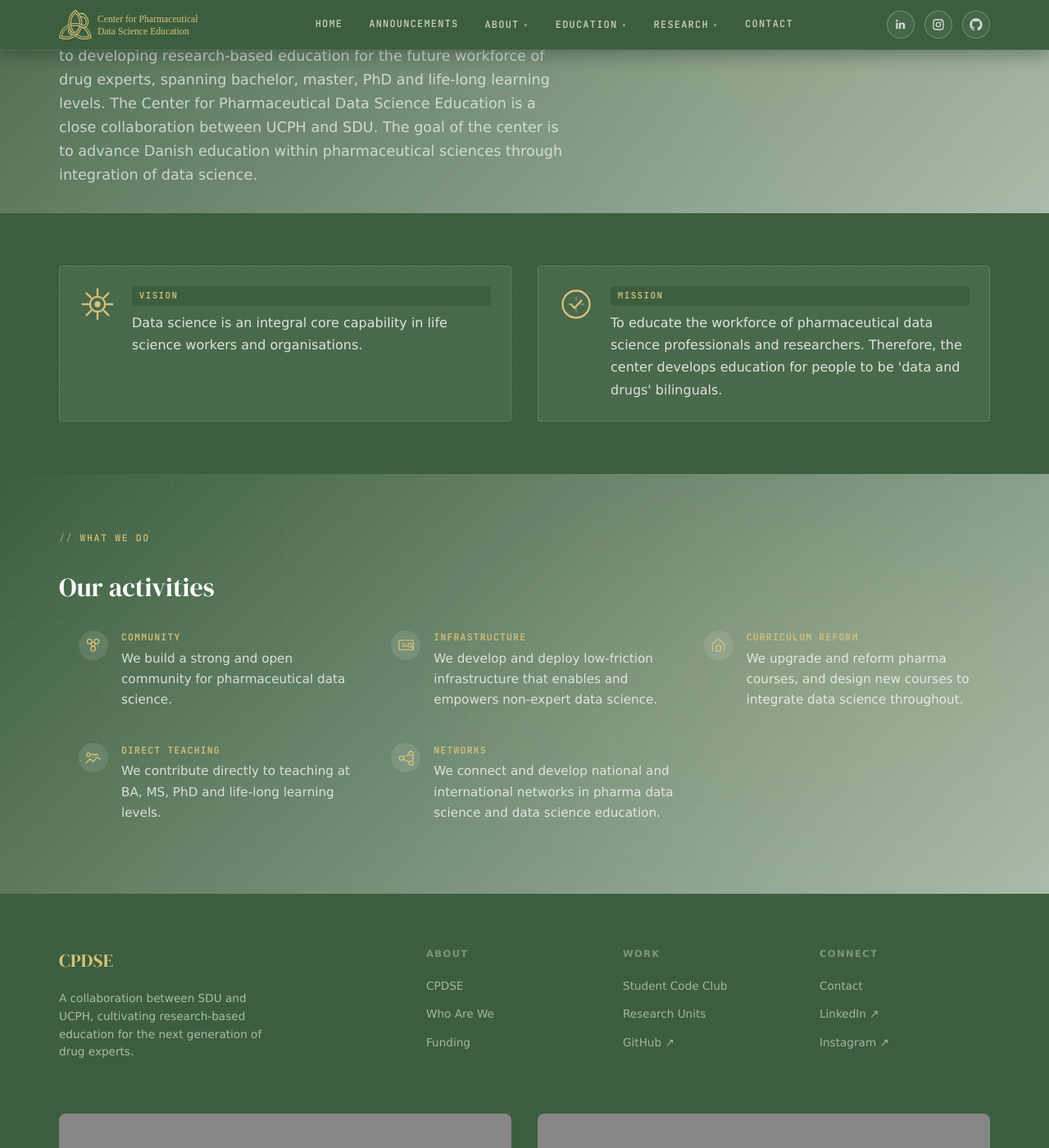
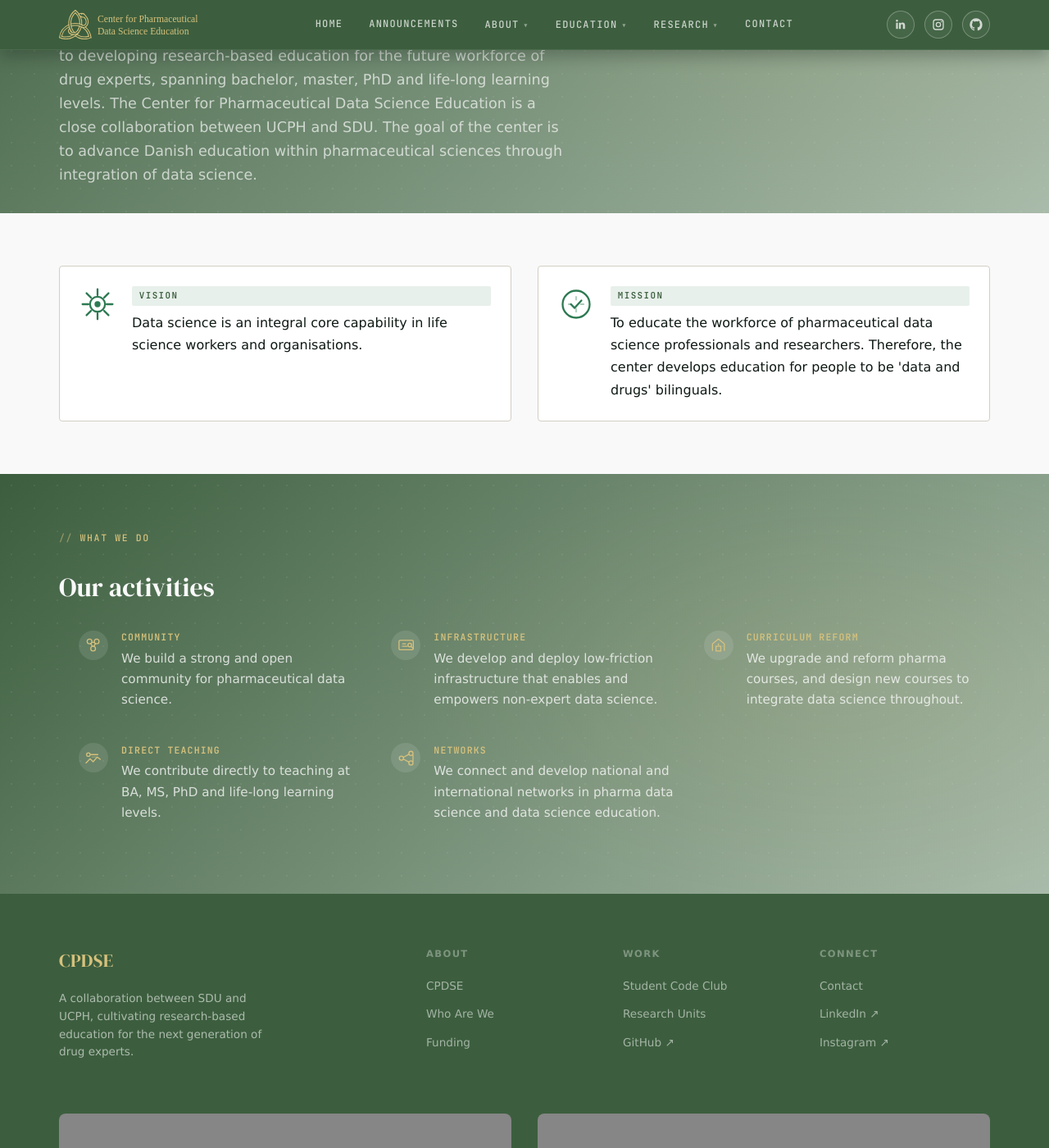
Before and after one commit to CPDSE/PagesCMS, a Jekyll site: the page built from about.md, in a window 1280 px wide and 1400 px high, scrolled down 317 px. Shown: the whole window at 82% size. Built offline with Jekyll 4.4.1, drawn with Linux system fonts in a browser that asks for light colours; grey boxes are pictures that could not be loaded.

Commit message:
Update main.css

```diff
--- a/assets/css/main.css
+++ b/assets/css/main.css
@@ -2077,7 +2077,7 @@ a { color: inherit; }
 /* ─── ABOUT PAGE ──────────────────────────────────────────── */
 
 .about-dark-section {
-  background: var(--green);
+  background: var(--offwhite);
   position: relative;
   overflow: hidden;
   padding: var(--space-lg) 0;
@@ -2086,8 +2086,7 @@ a { color: inherit; }
   content: '';
   position: absolute;
   inset: 0;
-  background-image: radial-gradient(circle, rgba(249,249,249,0.04) 1px, transparent 1px);
-  background-size: 28px 28px;
+  background: none;
   pointer-events: none;
 }
 .about-vision-mission {
@@ -2105,23 +2104,23 @@ a { color: inherit; }
   display: flex;
   gap: 1.25rem;
   align-items: flex-start;
-  background: rgba(249,249,249,0.07);
-  border: 1px solid rgba(249,249,249,0.15);
+  background: white;
+  border: 1px solid var(--border);
   border-radius: var(--radius);
   padding: 1.5rem;
-  transition: border-color 0.25s, background 0.25s;
+  transition: border-color 0.25s, box-shadow 0.25s;
 }
 
 .about-vm-card:hover {
-  background: rgba(249,249,249,0.12);
   border-color: var(--accent);
+  box-shadow: 0 4px 14px rgba(60,94,62,0.08);
 }
 
 .about-vm-icon {
   flex-shrink: 0;
   width: 2.75rem;
   height: 2.75rem;
-  color: var(--accent);
+  color: var(--green-mid);
 }
 
 .about-vm-icon svg {
@@ -2141,8 +2140,8 @@ a { color: inherit; }
   font-weight: 600;
   letter-spacing: 0.13em;
   text-transform: uppercase;
-  color: var(--accent);
-  background: var(--green);
+  color: var(--green);
+  background: var(--green-pale);
   display: inline-block;
   padding: 0.2rem 0.55rem;
   border-radius: 2px;
@@ -2151,7 +2150,7 @@ a { color: inherit; }
 .about-vm-text p {
   font-size: 1rem;
   line-height: 1.7;
-  color: rgba(249,249,249,0.85);
+  color: var(--ink);
   margin: 0;
 }
 
```
